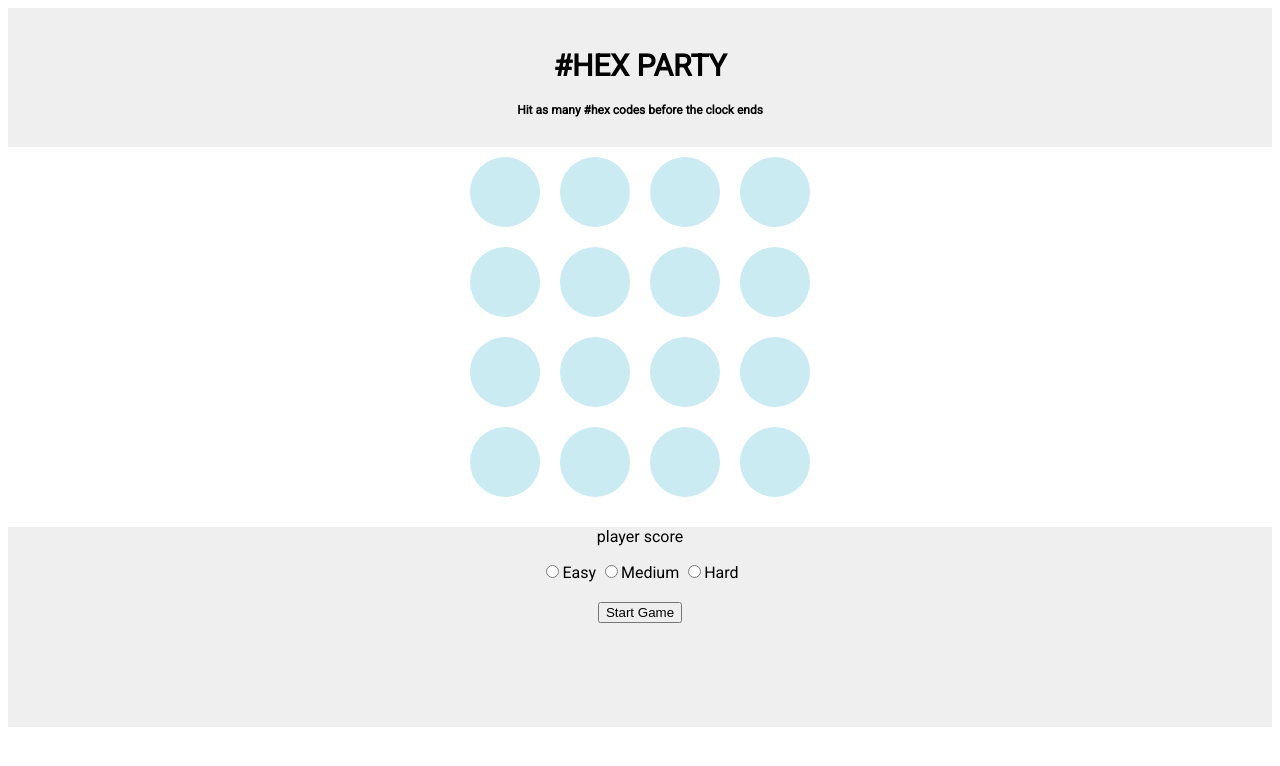
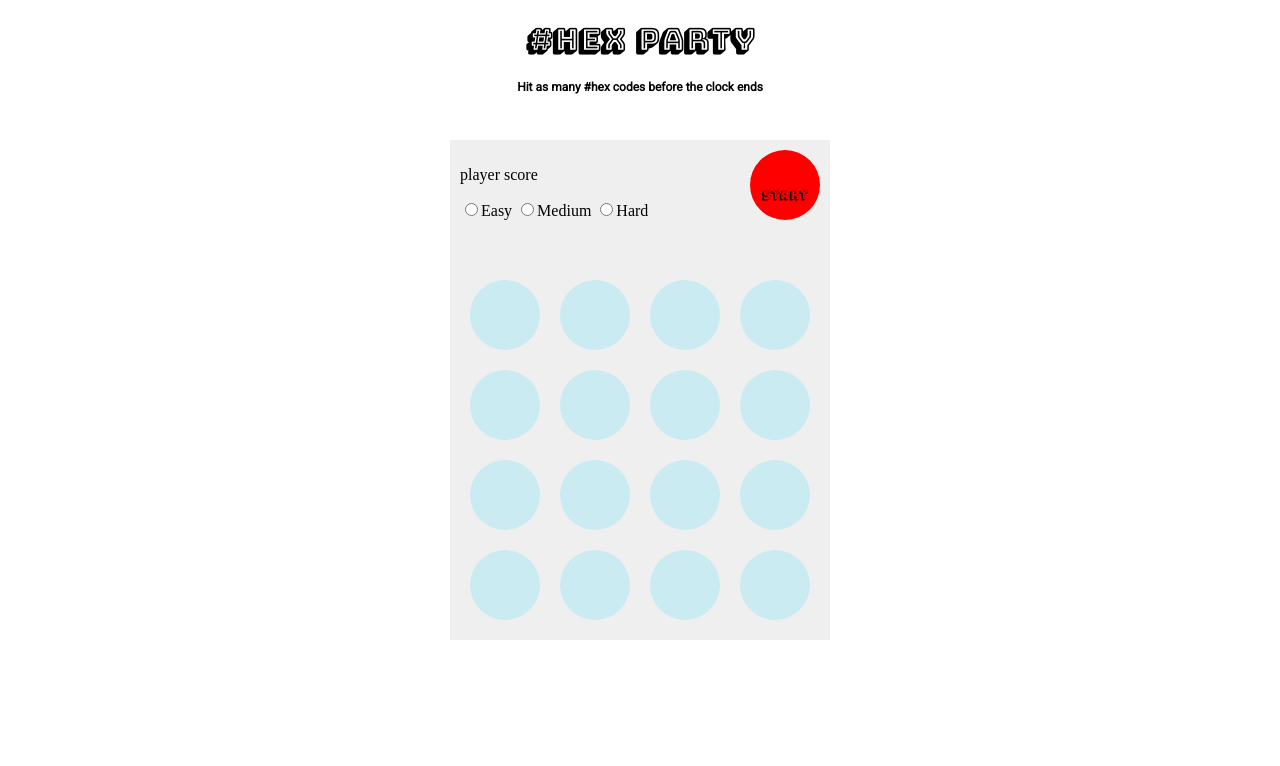
Before and after one commit to brian-cooney/wdi-project-1, a PHP site: page / in a window 1280 px wide. Shown: the top 766 px of the page. Run offline with PHP 8.4, Linux system fonts and the light colour scheme; some libraries are stand-ins or nearby versions.

Commit message:
elements styled into div containers

```diff
--- a/css/style.css
+++ b/css/style.css
@@ -2,13 +2,28 @@ body {
   background: none;
 }
 
-header {
+.headerDiv {
+  margin: 0 auto;
+  width: 360px;
+  height: 100px;
   font-size: 15px;
-  font-family: 'Roboto', sans-serif;
+  font-family: 'Bungee Shade', cursive;
   text-align: center;
+  opacity: 1.0;
+
+
+}
+
+.controls {
+  margin: 0 auto;
+  width: 360px;
+  height: 100px;
+  /*border: 1px solid grey;*/
+  margin-top: 20px;
   background-color: #efefef;
-  padding: 20px;
+  padding: 10px;
 }
+
 h2 {
   font-family: 'Roboto', sans-serif;
   font-size: 12px;
@@ -19,8 +34,10 @@ h2 {
   width: 360px;
   height: 360px;
   margin: 0 auto;
+  /*border: 1px solid grey;*/
+  background-color: #efefef;
+  padding: 10px;
 }
-
 
 .photo {
   background: #caebf2;
@@ -35,22 +52,28 @@ h2 {
 
 }
 
-footer {
-  height: 200px;
-  font-family: 'Roboto', sans-serif;
-  margin-top: 20px;
-  background-color: #efefef;
-  clear: both;
-  text-align: center;
-}
-
 .timer {
   width: 200px;
   height: 20px;
   border: 2px solid black;
   margin: 0 auto;
+  float: left;
 }
 
 .start {
-  margin-top: 20px;
+  margin: 0 auto;
+  width: 70px;
+  height: 70px;
+  border-radius: 100%;
+  background-color: red;
+  vertical-align:middle;
+  float: right;
+
 }
+.startP{
+  text-align: center;
+  padding-top: 25px;
+  font-family: 'Bungee Shade', cursive;
+  font-size: 12px;
+
+}
--- a/index.html
+++ b/index.html
@@ -3,6 +3,7 @@
 <head>
   <meta charset="utf-8">
   <title>WDI Project 1</title>
+  <link href="https://fonts.googleapis.com/css?family=Bungee+Shade" rel="stylesheet">
   <link href="https://fonts.googleapis.com/css?family=Roboto" rel="stylesheet">
   <link rel="stylesheet" href="websitewaters-island01-stage03/css/normalize.css" type="text/css" media="scren">
   <link rel="stylesheet" href="css/style.css">
@@ -13,10 +14,20 @@
 
 </head>
 <body>
-  <header>
+  <div class="headerDiv">
     <h1>#HEX PARTY</h1>
     <h2>Hit as many #hex codes before the clock ends</h2>
-  </header>
+
+  </div>
+  <div class="controls">
+    <div class="start"><p class="startP">START</p></div>
+    <div class="screen"></div>
+    <p class="score">player score</p>
+    <input type="radio" class"easy" name="" value="">Easy
+    <input type="radio" class"medium" name="" value="">Medium
+    <input type="radio" class"hard" name="" value="">Hard
+
+  </div>
 
   <main id="gameBoard">
     <div class="photo"></div>
@@ -36,17 +47,5 @@
     <div class="photo"></div>
     <div class="photo"></div>
   </main>
-
-  <footer>
-    <div class="screen"></div>
-    <p class="score">player score
-
-    </p>
-    <input type="radio" class"easy" name="" value="">Easy
-    <input type="radio" class"medium" name="" value="">Medium
-    <input type="radio" class"hard" name="" value="">Hard <br>
-    <button type="button" class="start" name="button">Start Game</button>
-  </footer>
-
 </body>
 </html>
```
